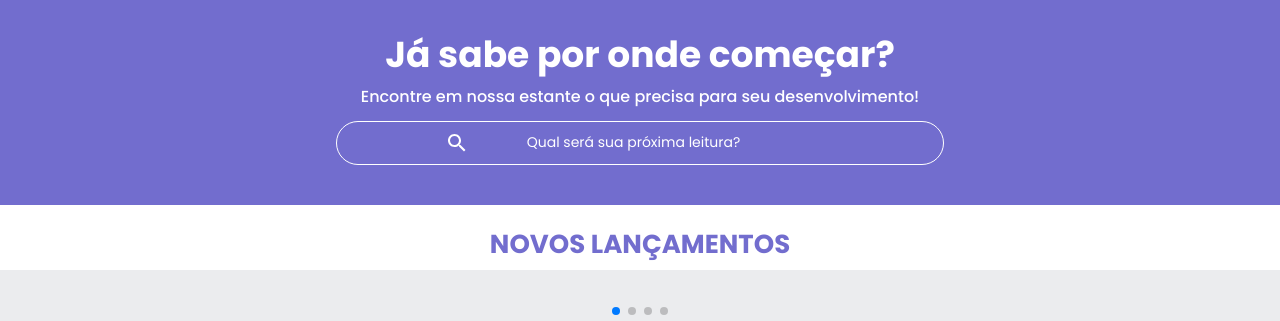
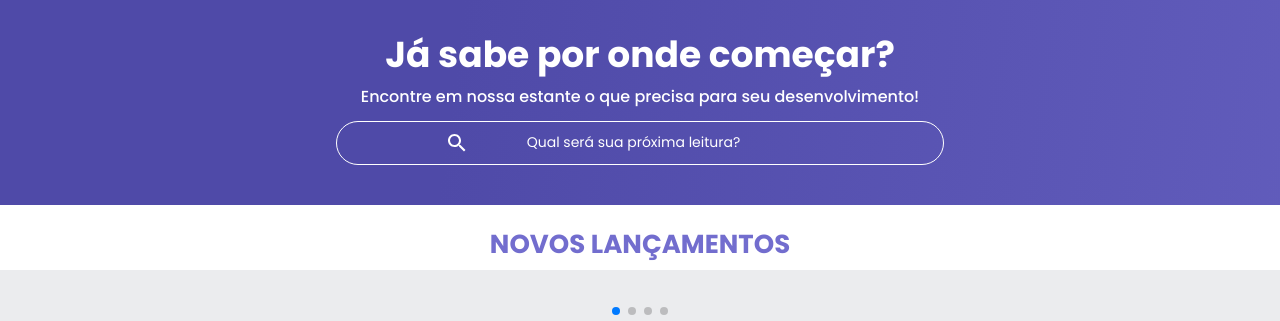
Before and after one commit to Davipagli/hvkvhkj8u, a plain HTML site: page index.html in a window 1280 px wide. Shown: the part 83-404 px from the top of the page. Drawn offline with nearby package versions, Linux system fonts and the light colour scheme.

Commit message:
Update styles.css

```diff
--- a/styles.css
+++ b/styles.css
@@ -10,7 +10,7 @@
     --cor-de-fundo: #EBECEE;
     --branco: #FFFFFF;
     --laranja: #726DCE;
-    --azul-degrade: linear-gradient(97.54deg, #726DCE 35.49%, #726DCE 165.37%);
+    --azul-degrade: linear-gradient(97.54deg, #4f4AA8 35.49%, #726DCE 165.37%);
     --fonte-principal: "Poppins";
     --azul: #726DCE;
     --fonte-secundario: "Josefin Sans";
```
